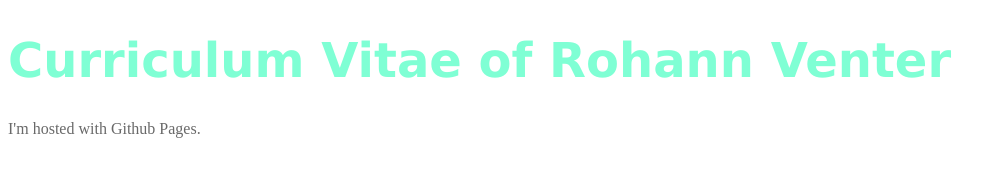
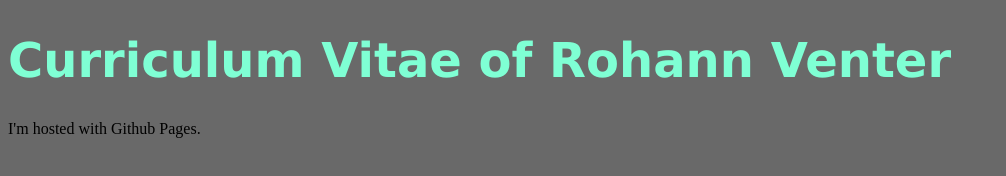
Before and after one commit to RohannNWU/RohannNWU.github.io, a plain HTML site: page index.html in a window 1280 px wide. Shown: the whole page, without its empty margins (0-1006 px from the left). Drawn offline with Linux system fonts and the light colour scheme.

Commit message:
Update style.css

```diff
--- a/style.css
+++ b/style.css
@@ -5,5 +5,5 @@ h1 {
 }
 
 body {
-    color: dimgray;
+    background-color: dimgray;
 }
```
